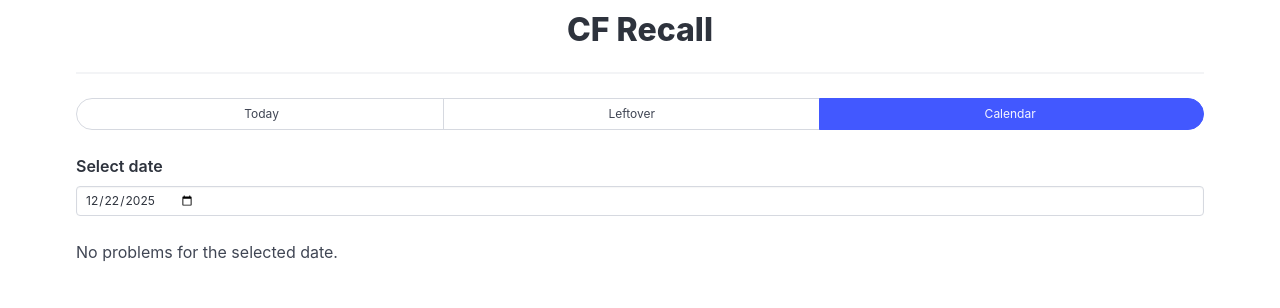
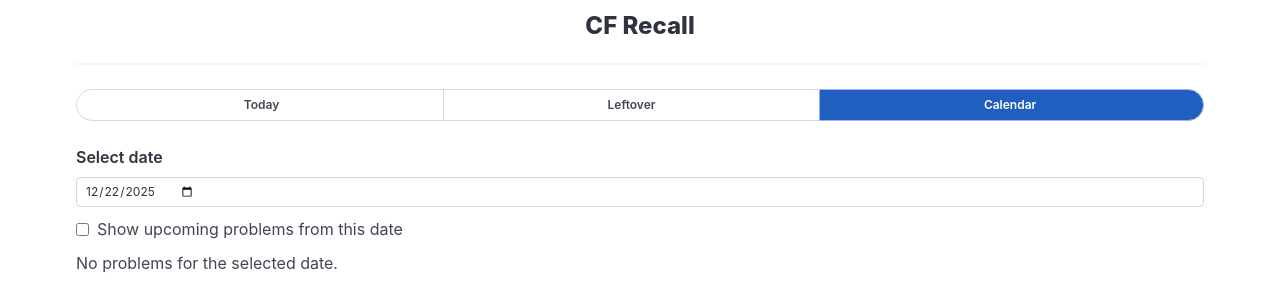
Before and after one commit to Lakshya-Gupta1224/cf-recall, a React (Vite) app: page / in a window 1280 px wide. Both pictures are taken after a click on the link "Calendar". Shown: the top 308 px of the page. Built offline with nearby package versions, Linux system fonts and the light colour scheme.

Commit message:
added show upcoming problem feature major ui fixes

```diff
--- a/public/contentScript.js
+++ b/public/contentScript.js
@@ -96,10 +96,10 @@
       (response) => {
         if (response?.status === "SUCCESS") {
           markAdded(true);
-          console.log("Problem added");
+          // console.log("Problem added");
         } else if (response?.status === "DUPLICATE") {
           markAdded(true);
-          console.log("Already added");
+          // console.log("Already added");
         }
       }
     );
--- a/src/popup/App.jsx
+++ b/src/popup/App.jsx
@@ -2,7 +2,7 @@ import { useState, useEffect } from "react";
 import { getView, saveView } from "../../public/utils/viewStorage.js";
 import { useProblems } from "./hooks/useProblems.js";
 import TodayView from "./views/TodayView";
-import LeftoverView from "./views/LeftoverView.jsx";
+import LeftoverView from "./views/LeftOverView.jsx";
 import CalendarView from "./views/CalendarView.jsx";
 
 export default function App() {
@@ -33,34 +33,42 @@ export default function App() {
   return (
     <div className="container p-3">
       <center>
-        <h1 className="title is-3">CF Recall</h1>
+        <h1 className="title is-4">CF Recall</h1>
         <hr />
       </center>
 
-      <div className="tabs is-toggle is-toggle-rounded is-small is-fullwidth">
+      <div className="tabs is-toggle is-toggle-rounded is-small is-fullwidth cf-tabs">
         <ul>
           <li className={view === "today" ? "is-active" : ""}>
             <a onClick={() => setView("today")}>
+              <span className="tab-label">
                 Today
                 {todayList.length > 0 && (
-                <span className="tag is-primary is-small is-rounded ml-2">
+                  <span className="tab-badge is-success">
                     {todayList.length}
                   </span>
                 )}
+              </span>
             </a>
           </li>
+
           <li className={view === "leftover" ? "is-active" : ""}>
             <a onClick={() => setView("leftover")}>
+              <span className="tab-label">
                 Leftover
                 {leftoverList.length > 0 && (
-                <span className="tag is-danger is-small is-rounded ml-2">
+                  <span className="tab-badge is-danger">
                     {leftoverList.length}
                   </span>
                 )}
+              </span>
             </a>
           </li>
+
           <li className={view === "calendar" ? "is-active" : ""}>
-            <a onClick={() => setView("calendar")}>Calendar</a>
+            <a onClick={() => setView("calendar")}>
+              <span className="tab-label">Calendar</span>
+            </a>
           </li>
         </ul>
       </div>
--- a/src/popup/components/ProblemItem.jsx
+++ b/src/popup/components/ProblemItem.jsx
@@ -1,31 +1,43 @@
 import { loadProblemPage } from "../../../public/utils/loadPage.js";
 
-export default function ProblemItem({ problem, onReview, onDelete }) {
+export default function ProblemItem({
+  showAllUpcoming = false,
+  problem,
+  onReview,
+  onDelete,
+}) {
   return (
     <div className="box pt-3">
-      {problem.name}
-      <hr className="mt-2 mb-2" />
-
+      {showAllUpcoming && (
+        <div className="columns is-mobile mb-0">
+          <div className="column is-half">{problem.name}</div>
+          <div className="column is-half">{problem.nextReviewDate}</div>
+          <hr className="mt-0 mb-2" />
+        </div>
+      )}
+      {!showAllUpcoming && <div className="mb-2">{problem.name}</div>}
+      <div className="buttons">
         <button
-        className="button mr-1 is-info is-small"
+          className="button is-info  is-responsive is-outlined"
           onClick={() => loadProblemPage(problem.url)}
         >
           Revisit
         </button>
 
         <button
-        className="button mr-1 is-success is-small"
+          className="button is-success  is-responsive is-outlined"
           onClick={() => onReview(problem)}
         >
           Mark Reviewed
         </button>
 
         <button
-        className="button is-small is-danger"
+          className="button is-danger is-responsive is-outlined"
           onClick={() => onDelete(problem.id)}
         >
           Delete
         </button>
       </div>
+    </div>
   );
 }
--- a/src/popup/components/ProblemList.jsx
+++ b/src/popup/components/ProblemList.jsx
@@ -1,6 +1,6 @@
 import ProblemItem from "./ProblemItem.jsx";
 
-export default function ProblemList({ view, problems, onReview, onDelete }) {
+export default function ProblemList({ view, showAllUpcoming=false, problems, onReview, onDelete }) {
   if (problems.length === 0) {
     if (view === "todayView") {
       return <p>You’re done for today!<br />Check leftovers or future dates.</p>;
@@ -8,7 +8,10 @@ export default function ProblemList({ view, problems, onReview, onDelete }) {
     if (view === "leftoverView") {
       return <p>No leftover problems.</p>;
     }
-    if (view === "calendarView") {
+    if (view === "calendarView" && showAllUpcoming) {
+      return <p>No upcoming problems.</p>;
+    }
+    if (view === "calendarView" && !showAllUpcoming) {
       return <p>No problems for the selected date.</p>;
     }
   }
@@ -18,6 +21,7 @@ export default function ProblemList({ view, problems, onReview, onDelete }) {
       {problems.map((p) => (
         <ProblemItem
           key={p.id}
+          showAllUpcoming={showAllUpcoming}
           problem={p}
           onReview={onReview}
           onDelete={onDelete}
--- a/src/popup/popup.css
+++ b/src/popup/popup.css
@@ -18,3 +18,48 @@ input[type="date"]::-webkit-calendar-picker-indicator {
 .tabs ul {
     border-bottom: none;
 }
+
+.cf-tabs a {
+    padding: 0.4rem 0.75rem;
+}
+
+.cf-tabs .tab-label {
+    display: inline-flex;
+    align-items: center;
+    gap: 6px;
+    font-weight: 600;
+}
+
+.cf-tabs .tab-badge {
+    display: inline-flex;
+    align-items: center;
+    justify-content: center;
+
+    min-width: 16px;
+    height: 16px;
+    padding: 0 5px;
+
+    font-size: 0.65rem;
+    line-height: 1;
+    border-radius: 9999px;
+
+    color: #fff;
+}
+
+.cf-tabs .tab-badge.is-success {
+  background-color: #4caf6a;
+  border: 1px solid #3e9a5f;
+  color: #ffffff;
+}
+
+.cf-tabs .tab-badge.is-danger {
+  background-color: #e06a6a;
+  border: 1px solid #c95454;
+  color: #ffffff;
+}
+
+.tabs.is-toggle.cf-tabs li.is-active a {
+  background-color: #1f5fbf;
+  border-color: #9bb8e8;
+  color: #ffffff;
+}
--- a/src/popup/views/CalendarView.jsx
+++ b/src/popup/views/CalendarView.jsx
@@ -11,6 +11,7 @@ import { SPACED_INTERVALS } from "./TodayView";
 export default function CalendarView() {
   const [selectedDate, setSelectedDate] = useState(null);
   const [list, setList] = useState([]);
+  const [checkboxState, setCheckboxState] = useState(false);
 
   useEffect(() => {
     getCalendarDate().then((savedDate) => {
@@ -20,13 +21,26 @@ export default function CalendarView() {
 
   async function load(date) {
     const problems = await getProblems();
-
-    const filtered = Object.values(problems).filter(
-      (p) => p.status === "pending" && p.nextReviewDate === date
-    );
-
+    let filtered;
+    if (checkboxState === false) {
+      filtered = Object.values(problems).filter(
+        (p) => p.status === "pending" && p.nextReviewDate === date
+      );
+    } else {
+      filtered = Object.values(problems).filter(
+        (p) => p.status === "pending" && p.nextReviewDate >= date
+      );
+    }
     setList(filtered);
   }
+
+  const handleCheckboxChange = (isChecked) => {
+    setCheckboxState(isChecked);
+  };
+
+  useEffect(() => {
+    load(selectedDate);
+  }, [checkboxState]);
 
   async function markReviewed(problem) {
     const problems = await getProblems();
@@ -56,16 +70,9 @@ export default function CalendarView() {
     );
   }
 
+  // when date is selected and changed
   useEffect(() => {
-    if (selectedDate) {
-      saveCalendarDate(selectedDate);
-      load(selectedDate);
-    }
-  }, [selectedDate]);
-
-  useEffect(() => {
-    load(selectedDate);
-
+    saveCalendarDate(selectedDate);
     const listener = () => load(selectedDate);
     chrome.storage.onChanged.addListener(listener);
 
@@ -85,10 +92,26 @@ export default function CalendarView() {
           value={selectedDate || todayISO()}
           onChange={(e) => setSelectedDate(e.target.value)}
         />
+        <div className="field">
+          <label
+            htmlFor="showUpcomingCheckbox"
+            className="checkbox is-flex is-align-items-center"
+          >
+            <input
+              type="checkbox"
+              checked={checkboxState}
+              id="showUpcomingCheckbox"
+              className="mr-2"
+              onChange={(e) => handleCheckboxChange(e.target.checked)}
+            />
+            <span>Show upcoming problems from this date</span>
+          </label>
+        </div>
       </div>
 
       <ProblemList
         view="calendarView"
+        showAllUpcoming={checkboxState}
         problems={list}
         onReview={markReviewed}
         onDelete={deleteProblem}
--- a/src/popup/views/TodayView.jsx
+++ b/src/popup/views/TodayView.jsx
@@ -8,7 +8,7 @@ export const SPACED_INTERVALS = [1, 3, 7, 14, 30, 60];
 
 export default function TodayView() {
   const [selectedDate, setSelectedDate] = useState(todayISO());
-  console.log("selectedDate todayView: ", selectedDate);
+  // console.log("selectedDate todayView: ", selectedDate);
   const { list, reload } = useProblems((problems) =>
     problems.filter(
       (p) => p.status === "pending" && p.nextReviewDate === selectedDate
```
Lines whose indentation alone changed are shown as unchanged.
